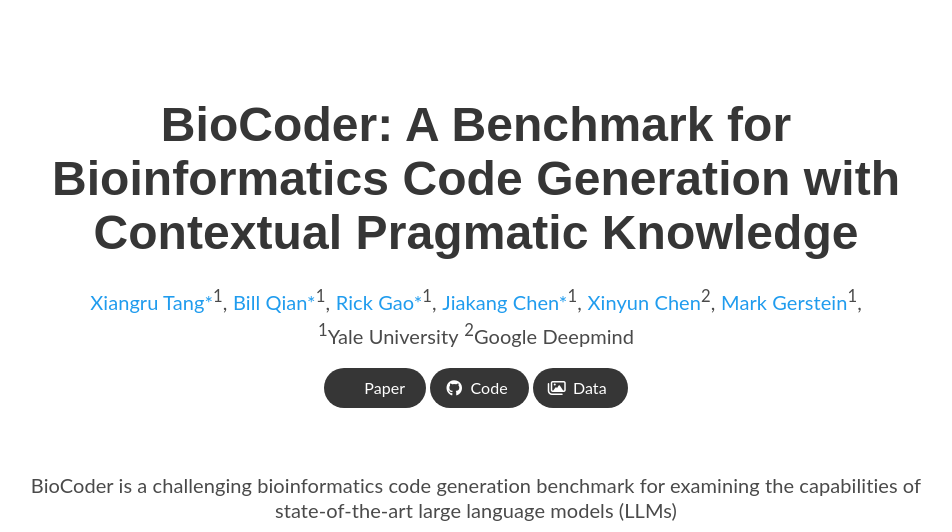
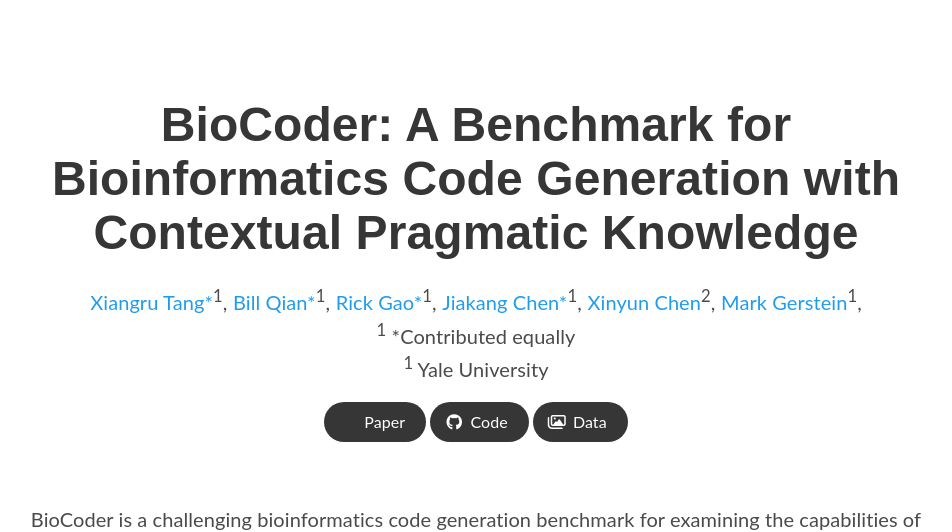
Before and after one commit to biocoder-benchmark/biocoder-benchmark.github.io, a plain HTML site: page index.html in a window 1280 px wide. Shown: the top 532 px of the page, without its empty margins (164-1116 px from the left). Drawn offline with nearby package versions, Linux system fonts and the light colour scheme; some icons are missing; a web font is replaced by a local one.

Commit message:
Update index.html

```diff
--- a/index.html
+++ b/index.html
@@ -122,10 +122,15 @@
               </span>
             </div>
 
-            <div class="is-size-5 publication-authors">
-              <span class="author-block"><sup>1</sup>Yale University</span>
-              <span class="author-block"><sup>2</sup>Google Deepmind</span>
-            </div>
+<div class="is-size-5 publication-authors">
+  <span class="author-block small-font"><sup>1</sup> *Contributed equally</span>
+</div>
+
+<div class="is-size-5 publication-authors">
+  <span class="author-block small-font"><sup>1</sup> Yale University</span>
+</div>
+
+
 
             <div class="column has-text-centered">
               <div class="publication-links">
```
